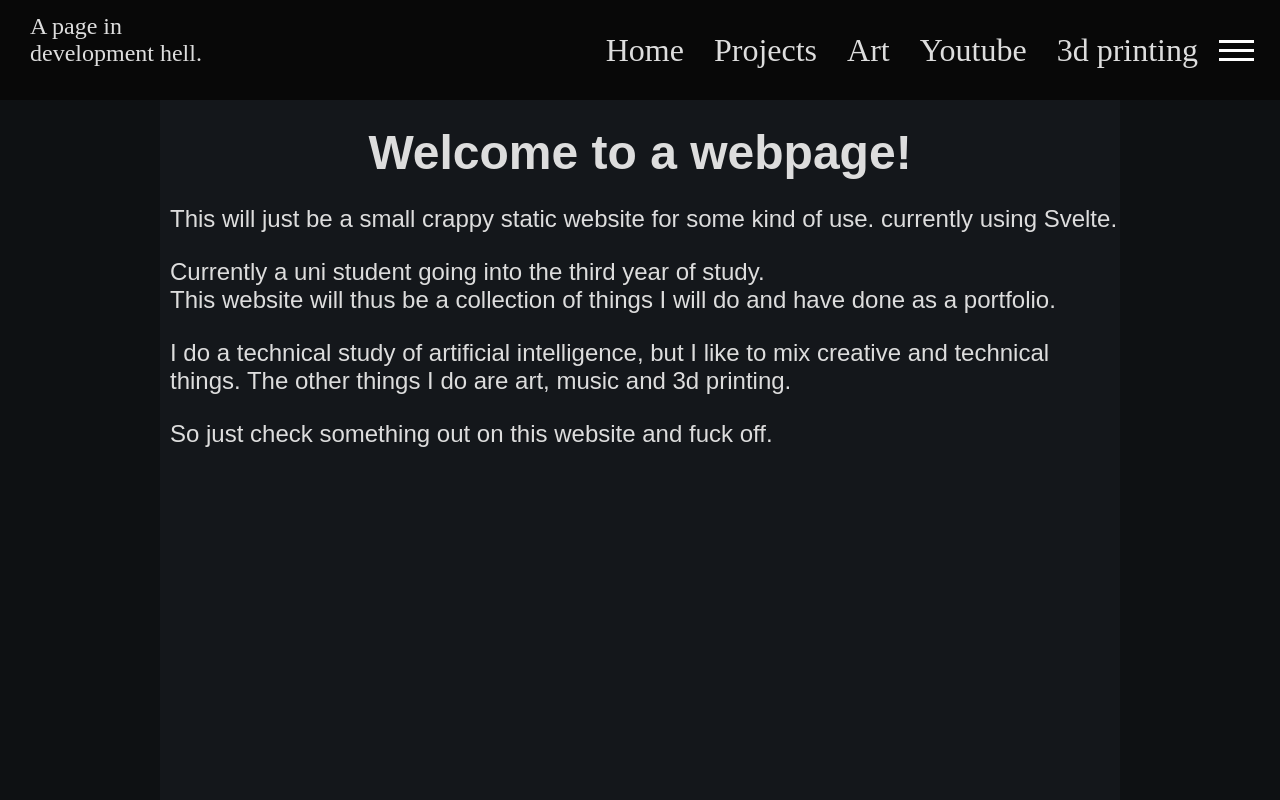
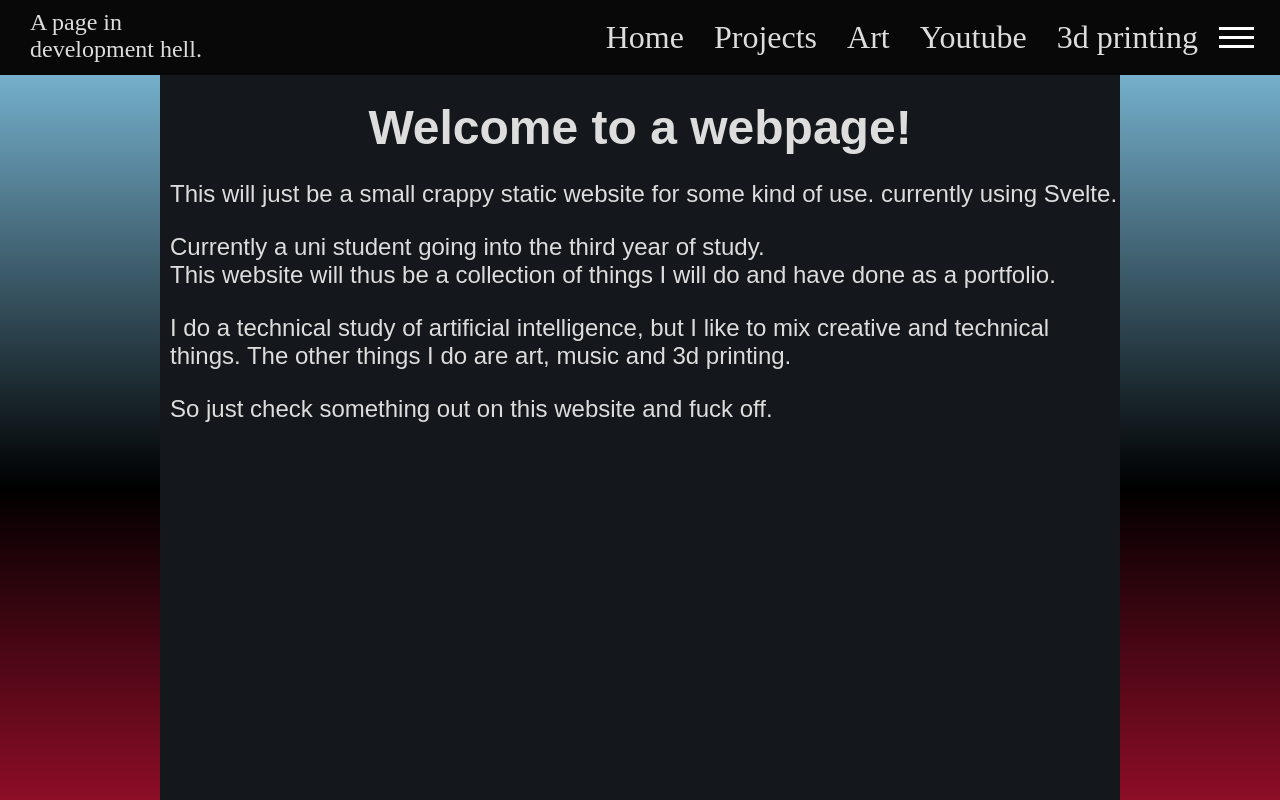
Before and after one commit to JackDevilGod/JackDevilGod.github.io, a SvelteKit app: page / in a window 1280 px wide. Shown: the top 800 px of the page. Built offline with nearby package versions, Linux system fonts and the light colour scheme.

Commit message:
gradient and shrink header

```diff
--- a/src/app.html
+++ b/src/app.html
@@ -10,7 +10,7 @@
 
 		<style>
 			body {
-				background-color: #0e1113;
+				background: linear-gradient(#89cff0,  black, crimson);
 				color: #dddddd;
 
 				display: flex;
--- a/src/lib/components/layout/header.svelte
+++ b/src/lib/components/layout/header.svelte
@@ -43,7 +43,7 @@ development hell.</pre>
 <style>
 	header {
 		width: 100%;
-		height: 100px;
+		height: 75px;
 
 		background-color: #080808;
 		color: #dddddd;
```
